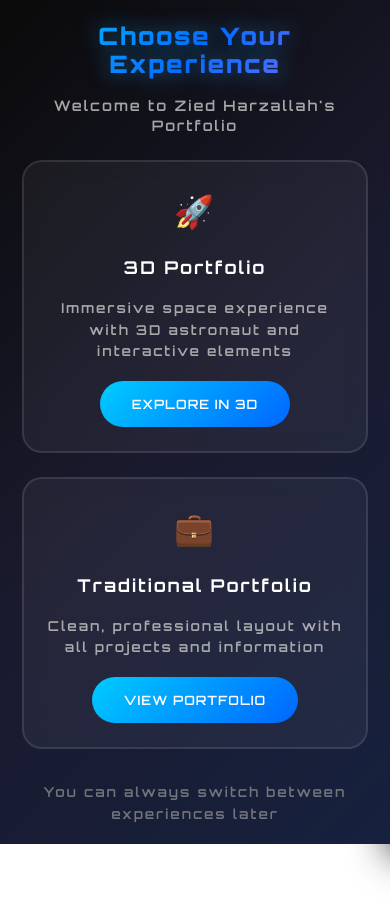
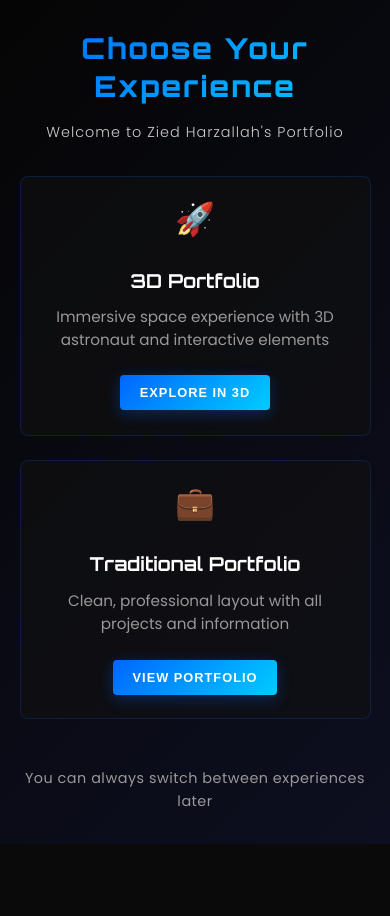
Before and after one commit to TBG101/Three.js-Personal-Portfolio, a website built with Vite: page index.html in a window 390 px wide. Shown: the top 916 px of the page. After the commit the page ends 844 px from the top, so only its background shows below. Built offline with nearby package versions, Linux system fonts and the light colour scheme.

Commit message:
feat: add 3D portfolio page and implement loading functionality

```diff
--- a/index.html
+++ b/index.html
@@ -1,14 +1,15 @@
 <!DOCTYPE html>
 <html lang="en">
+
 <head>
   <meta charset="UTF-8" />
   <meta name="viewport" content="width=device-width, initial-scale=1.0" />
   <title>3D Astronaut Portfolio</title>
   <link rel="icon" type="image/x-icon" href="/favicon.png" />
-    <link rel="stylesheet" href="/src/css/styles.css" />
+  <link rel="stylesheet" href="/src/css/index.css" />
 </head>
+
 <body>
-    <script type="module" src="/src/main.js"></script>
   <!-- Portfolio Selection Screen -->
   <div id="portfolio-selection">
     <div class="selection-container">
@@ -23,14 +24,14 @@
             Immersive space experience with 3D astronaut and interactive
             elements
           </p>
-            <button class="option-btn">Explore in 3D</button>
+          <button class="option-btn btn primary-btn">Explore in 3D</button>
         </div>
 
         <div class="portfolio-option" id="select-2d">
           <div class="option-icon">💼</div>
           <h3>Traditional Portfolio</h3>
           <p>Clean, professional layout with all projects and information</p>
-            <button class="option-btn">View Portfolio</button>
+          <button class="option-btn btn primary-btn">View Portfolio</button>
         </div>
       </div>
 
@@ -40,135 +41,15 @@
     </div>
   </div>
 
-    <div id="loading">
-      <span id="loader"></span>
-      <span id="current-download"></span>
-      <div id="music-request">
-        Would you like to play music?
-        <button id="yes-music" class="btn">Yes</button>
-        <button id="no-music" class="btn">No</button>
-        <p>You can always disable this at the top right corner</p>
-      </div>
-    </div>
+  <script>
+    document.getElementById('select-3d').addEventListener('click', function () {
+      window.location.href = '/3d-portfolio.html';
+    });
 
-    <div
-      id="music-control"
-      style="position: fixed; top: 10px; right: 10px; z-index: 1000"
-    >
-      <button id="music-toggle" style="display: none" title="Toggle Music">
-        <img src="/icons/play-icon.png" alt="Play Music" />
-      </button>
-    </div>
-    <nav id="navigation">
-      <ul>
-        <li>
-          <a href="#contact" id="nav-contact" class="nav-item"> Contact</a>
-        </li>
+    document.getElementById('select-2d').addEventListener('click', function () {
+      window.location.href = '/portfolio.html';
+    });
+  </script>
+</body>
 
-        <li>
-          <ul id="nav-projects-dropdown" class="projects-dropdown"></ul>
-          <a href="#projects" id="nav-projects" class="nav-item"> Projects</a>
-        </li>
-        <li>
-          <a href="#technologies" id="nav-technologies" class="nav-item"
-            >Technologies</a
-          >
-        </li>
-        <li>
-          <a href="#introduction" id="nav-introduction" class="nav-item active">
-            Introduction</a
-          >
-        </li>
-      </ul>
-    </nav>
-    <section id="project-template" class="project">
-      <div class="project__content">
-        <h1 class="project__title">https://github.com/TBG101/3D-portfolio</h1>
-        <p class="project__description">
-          Explore the cosmos with this 3D astronaut model created using
-          Three.js. The astronaut comes to life with smooth animations powered
-          by the GSAP library.
-        </p>
-
-        <h2>Technologies used</h2>
-        <ul class="project__stack"></ul>
-
-        <div class="container" style="width: 100%; max-width: 400px">
-          <a href="" target="_blank" class="project__link btn"
-            >View Code on GitHub 🚀
-          </a>
-        </div>
-      </div>
-      <div class="move-instruction">Move the astronaut to unfocus</div>
-    </section>
-
-    <div id="sos-interface" class="hidden">
-      <div class="sos-container">
-        <h2>🛰️ Beacon Signal Detected</h2>
-        <p>
-          A forgotten beacon pulses in the void... A long-lost message is
-          embedded within.
-        </p>
-        <div class="sos-message">
-          <h3>
-            <img src="lock.png" alt="Unlocked icon" class="social-icon" />
-            Decoded Message:
-          </h3>
-          <p>
-            "This is Captain Zied Harzallah, custodian of this celestial
-            waypoint. If you've found this beacon, you are among the explorers
-            of the digital frontier. My mission: to craft immersive experiences
-            and shape the virtual cosmos. The void may be infinite, but
-            connection is within reach. Establish contact below."
-          </p>
-          <h3>Secure Communication Links Found:</h3>
-          <ul>
-            <li>
-              <img src="mail.png" alt="E-mail" class="social-icon" />
-              <a href="mailto:ziedhrz@gmail.com">ziedhrz@gmail.com</a>
-            </li>
-            <li>
-              <img src="link.png" alt="Portfolio" class="social-icon" />
-
-              <a
-                href="https://www.yourportfolio.com"
-                target="_blank"
-                rel="noopener noreferrer"
-                >Portfolio</a
-              >
-            </li>
-            <li>
-              <img src="LinkedIn.png" alt="LinkedIn" class="social-icon" />
-              <a
-                href="https://linkedin.com/in/zied-harzallah"
-                target="_blank"
-                rel="noopener noreferrer"
-                >LinkedIn</a
-              >
-            </li>
-            <li>
-              <img src="GitHub.png" alt="GitHub" class="social-icon" />
-              <a
-                href="https://github.com/TBG101"
-                target="_blank"
-                rel="noopener noreferrer"
-                >GitHub</a
-              >
-            </li>
-          </ul>
-        </div>
-        <div class="container" style="width: 100%">
-          <button
-            id="close-sos"
-            href="https://github.com/yourusername/astronaut-project"
-            class="project__link btn"
-            rel="noopener noreferrer"
-            style="text-decoration: none; width: 100%"
-          >
-            🚀 Close Transmission
-          </button>
-        </div>
-      </div>
-    </div>
-  </body>
 </html>
--- /dev/null
+++ b/src/css/index.css
@@ -0,0 +1,373 @@
+/* Index Page CSS - Matches Portfolio UI */
+@import url('https://fonts.googleapis.com/css2?family=Orbitron:wght@400..900&family=Poppins:wght@300;400;500;600;700&display=swap');
+
+/* CSS Reset & Base Styles */
+* {
+    margin: 0;
+    padding: 0;
+    box-sizing: border-box;
+}
+
+:root {
+    --primary-color: #0066ff;
+    --secondary-color: #00ccff;
+    --dark-bg: #0a0a0a;
+    --darker-bg: #050505;
+    --card-bg: #111111;
+    --text-primary: #ffffff;
+    --text-secondary: #cccccc;
+    --text-tertiary: #999999;
+    --transition: all 0.3s ease;
+    --border-radius: 4px;
+    --shadow: 0 4px 20px rgba(0, 0, 0, 0.5);
+}
+
+html {
+    scroll-behavior: smooth;
+    font-size: 16px;
+}
+
+body {
+    font-family: 'Poppins', sans-serif;
+    background-color: var(--dark-bg);
+    color: var(--text-secondary);
+    line-height: 1.6;
+    overflow-x: hidden;
+    position: relative;
+    min-height: 100vh;
+}
+
+h1,
+h2,
+h3,
+h4,
+h5,
+h6 {
+    font-family: 'Orbitron', sans-serif;
+    color: var(--text-primary);
+    margin-bottom: 1rem;
+    line-height: 1.3;
+}
+
+a {
+    text-decoration: none;
+    color: var(--text-secondary);
+    transition: var(--transition);
+}
+
+a:hover {
+    color: var(--primary-color);
+}
+
+/* Button Styles */
+.btn {
+    display: inline-block;
+    padding: 12px 24px;
+    border-radius: var(--border-radius);
+    font-weight: 600;
+    text-transform: uppercase;
+    letter-spacing: 1px;
+    transition: var(--transition);
+    position: relative;
+    overflow: hidden;
+    z-index: 1;
+    cursor: pointer;
+    border: none;
+    font-size: 0.9rem;
+}
+
+.btn::before {
+    content: '';
+    position: absolute;
+    top: 0;
+    left: 0;
+    width: 0;
+    height: 100%;
+    background-color: rgba(255, 255, 255, 0.1);
+    transition: width 0.3s ease;
+    z-index: -1;
+}
+
+.btn:hover::before {
+    width: 100%;
+}
+
+.primary-btn {
+    background: linear-gradient(135deg, var(--primary-color), var(--secondary-color));
+    color: white;
+    box-shadow: 0 4px 15px rgba(0, 102, 255, 0.3);
+}
+
+.primary-btn:hover {
+    box-shadow: 0 7px 20px rgba(0, 102, 255, 0.5);
+    color: white;
+    transform: translateY(-2px);
+}
+
+.secondary-btn {
+    background-color: transparent;
+    color: var(--text-primary);
+    border: 2px solid var(--primary-color);
+    box-shadow: 0 4px 15px rgba(0, 102, 255, 0.1);
+}
+
+.secondary-btn:hover {
+    box-shadow: 0 7px 20px rgba(0, 102, 255, 0.3);
+    transform: translateY(-2px);
+    color: var(--text-primary);
+}
+
+/* Portfolio Selection Container */
+#portfolio-selection {
+    min-height: 100vh;
+    width: 100%;
+    display: flex;
+    justify-content: center;
+    align-items: center;
+    background: linear-gradient(135deg, var(--darker-bg) 0%, #0d0f20 100%);
+    position: relative;
+    overflow: hidden;
+}
+
+/* Animated background elements */
+#portfolio-selection::before {
+    content: '';
+    position: absolute;
+    top: -50%;
+    left: -50%;
+    width: 200%;
+    height: 200%;
+    background: radial-gradient(circle at 20% 50%, rgba(0, 102, 255, 0.15) 0%, transparent 50%),
+        radial-gradient(circle at 80% 80%, rgba(0, 204, 255, 0.15) 0%, transparent 50%);
+    animation: gradientShift 15s ease infinite;
+    z-index: -1;
+}
+
+@keyframes gradientShift {
+
+    0%,
+    100% {
+        transform: translate(0, 0);
+    }
+
+    50% {
+        transform: translate(30px, -30px);
+    }
+}
+
+.selection-container {
+    width: 90%;
+    max-width: 1000px;
+    text-align: center;
+    z-index: 2;
+    animation: fadeInDown 0.8s ease forwards;
+}
+
+@keyframes fadeInDown {
+    from {
+        opacity: 0;
+        transform: translateY(-30px);
+    }
+
+    to {
+        opacity: 1;
+        transform: translateY(0);
+    }
+}
+
+.selection-title {
+    font-size: 3.5rem;
+    font-weight: 800;
+    margin-bottom: 1rem;
+    background: linear-gradient(135deg, var(--primary-color), var(--secondary-color));
+    -webkit-background-clip: text;
+    background-clip: text;
+    -webkit-text-fill-color: transparent;
+    letter-spacing: 2px;
+}
+
+.selection-subtitle {
+    font-size: 1.2rem;
+    color: var(--text-secondary);
+    margin-bottom: 4rem;
+    font-weight: 300;
+    letter-spacing: 1px;
+}
+
+.portfolio-options {
+    display: grid;
+    grid-template-columns: repeat(auto-fit, minmax(300px, 1fr));
+    gap: 2rem;
+    margin-bottom: 3rem;
+}
+
+.portfolio-option {
+    background: rgba(17, 17, 17, 0.6);
+    border: 1px solid rgba(0, 102, 255, 0.2);
+    border-radius: 8px;
+    padding: 2rem;
+    cursor: pointer;
+    transition: var(--transition);
+    position: relative;
+    overflow: hidden;
+    backdrop-filter: blur(10px);
+    animation: slideInUp 0.8s ease forwards;
+    animation-fill-mode: both;
+}
+
+.portfolio-option:nth-child(1) {
+    animation-delay: 0.1s;
+}
+
+.portfolio-option:nth-child(2) {
+    animation-delay: 0.3s;
+}
+
+@keyframes slideInUp {
+    from {
+        opacity: 0;
+        transform: translateY(30px);
+    }
+
+    to {
+        opacity: 1;
+        transform: translateY(0);
+    }
+}
+
+.portfolio-option::before {
+    content: '';
+    position: absolute;
+    top: 0;
+    left: -100%;
+    width: 100%;
+    height: 100%;
+    background: linear-gradient(90deg, transparent, rgba(0, 204, 255, 0.1), transparent);
+    transition: left 0.5s ease;
+    z-index: -1;
+}
+
+.portfolio-option:hover::before {
+    left: 100%;
+}
+
+.portfolio-option:hover {
+    border-color: rgba(0, 102, 255, 0.5);
+    box-shadow: 0 8px 25px rgba(0, 102, 255, 0.2);
+    transform: translateY(-5px);
+}
+
+.option-icon {
+    font-size: 3.5rem;
+    margin-bottom: 1rem;
+    display: inline-block;
+    animation: float 3s ease-in-out infinite;
+}
+
+@keyframes float {
+
+    0%,
+    100% {
+        transform: translateY(0px);
+    }
+
+    50% {
+        transform: translateY(-10px);
+    }
+}
+
+.portfolio-option h3 {
+    font-size: 1.8rem;
+    margin-bottom: 0.8rem;
+    color: var(--text-primary);
+}
+
+.portfolio-option p {
+    color: var(--text-tertiary);
+    margin-bottom: 1.5rem;
+    font-size: 0.95rem;
+    line-height: 1.5;
+}
+
+.option-btn {
+    background: linear-gradient(135deg, var(--primary-color), var(--secondary-color));
+    color: white;
+    border: none;
+    padding: 12px 28px;
+    border-radius: var(--border-radius);
+    font-weight: 600;
+    text-transform: uppercase;
+    letter-spacing: 1px;
+    cursor: pointer;
+    transition: var(--transition);
+    box-shadow: 0 4px 15px rgba(0, 102, 255, 0.3);
+    font-size: 0.9rem;
+}
+
+.option-btn:hover {
+    box-shadow: 0 7px 20px rgba(0, 102, 255, 0.5);
+    transform: translateY(-2px);
+}
+
+.selection-note {
+    color: var(--text-tertiary);
+    font-size: 0.9rem;
+    margin-top: 2rem;
+    letter-spacing: 0.5px;
+}
+
+/* Responsive Design */
+@media (max-width: 768px) {
+    .selection-title {
+        font-size: 2.2rem;
+    }
+
+    .selection-subtitle {
+        font-size: 1rem;
+        margin-bottom: 2rem;
+    }
+
+    .portfolio-options {
+        grid-template-columns: 1fr;
+        gap: 1.5rem;
+    }
+
+    .option-icon {
+        font-size: 2.5rem;
+    }
+
+    .portfolio-option h3 {
+        font-size: 1.4rem;
+    }
+
+    #portfolio-selection::before {
+        animation: none;
+    }
+}
+
+@media (max-width: 480px) {
+    .selection-title {
+        font-size: 1.8rem;
+    }
+
+    .selection-subtitle {
+        font-size: 0.9rem;
+    }
+
+    .portfolio-option {
+        padding: 1.5rem;
+    }
+
+    .option-icon {
+        font-size: 2rem;
+    }
+
+    .portfolio-option h3 {
+        font-size: 1.2rem;
+    }
+
+    .option-btn {
+        padding: 10px 20px;
+        font-size: 0.8rem;
+    }
+}
```
Also changed, not shown: 3d-portfolio.html (added, +121 -0 lines), src/main.js (+11 -0 lines). Lines whose indentation alone changed are shown as unchanged.
